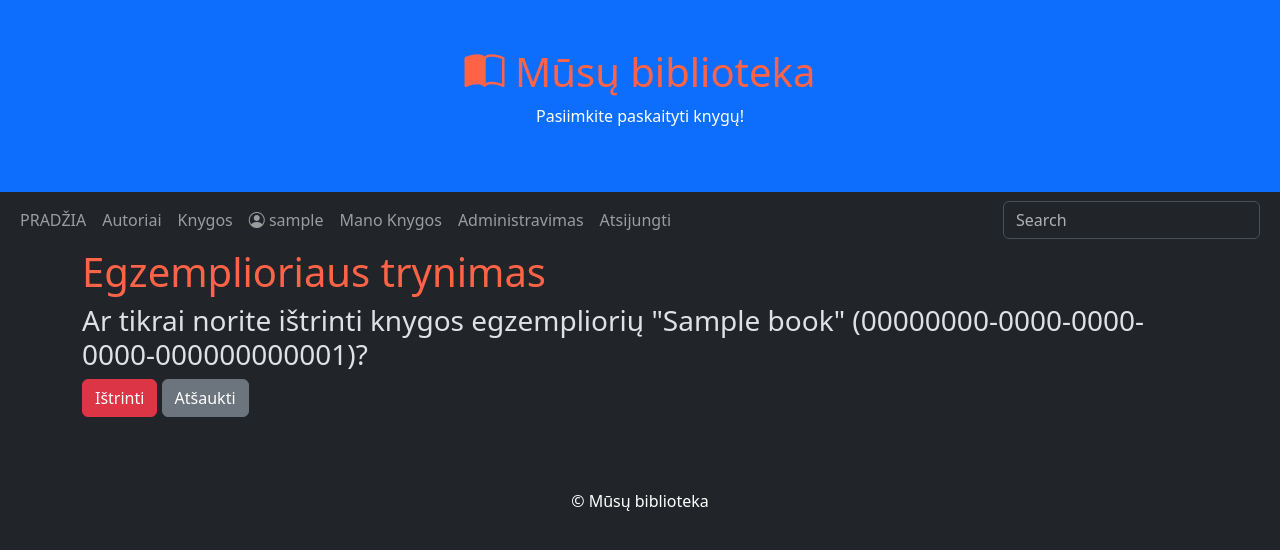
After one commit to DonatasNoreika/library_20251023, a Django app: page /instances/1/delete/ in a window 1280 px wide. The commit adds this page. Shown: the top 550 px of the page. Run offline with Django 5.2, Linux system fonts and the light colour scheme; a user stored in the database is signed in; tables that the repository leaves empty hold one stand-in row (values such as "Sample post"); some libraries are stand-ins or nearby versions.

Commit message:
11: +Prisijungęs darbuotojas (staff) gali ištrinti egzempliorių (DeleteView)

```diff
--- a/mysite/library/templates/instance.html
+++ b/mysite/library/templates/instance.html
@@ -17,5 +17,6 @@
 <p><b>Būsena: </b>{{ instance.get_status_display }}</p>
 <div>
     <a class="btn btn-warning btn-sm my-1" href="{% url 'instances_update' instance.pk %}">Redaguoti</a>
+    <a class="btn btn-danger btn-sm my-1" href="{% url 'instances_delete' instance.pk %}">Ištrinti</a>
 </div>
 {% endblock %}
--- /dev/null
+++ b/mysite/library/templates/instance_delete.html
@@ -0,0 +1,14 @@
+{% extends "base.html" %}
+
+{% block title %}Egzemplioriaus trynimas{% endblock %}
+
+{% block content %}
+<h1>Egzemplioriaus trynimas</h1>
+<h3>Ar tikrai norite ištrinti knygos egzempliorių "{{ instance.book.title }}" ({{ instance.uuid }})?</h3>
+<form method="post">
+    {% csrf_token %}
+    {% load crispy_forms_tags %}
+    <button type="submit" class="btn btn-danger">Ištrinti</button>
+    <a class="btn btn-secondary" href="{% url 'instance' instance.pk %}">Atšaukti</a>
+</form>
+{% endblock %}
--- a/mysite/library/urls.py
+++ b/mysite/library/urls.py
@@ -15,4 +15,5 @@ urlpatterns = [
     path("instances/<int:pk>/", views.BookInstanceDetailView.as_view(), name="instance"),
     path("instances/create/", views.BookInstanceCreateView.as_view(), name="instances_create"),
     path("instances/<int:pk>/update/", views.BookInstanceUpdateView.as_view(), name="instances_update"),
+    path("instances/<int:pk>/delete/", views.BookInstanceDeleteView.as_view(), name="instances_delete"),
 ]
--- a/mysite/library/views.py
+++ b/mysite/library/views.py
@@ -161,3 +161,12 @@ class BookInstanceUpdateView(LoginRequiredMixin, UserPassesTestMixin, generic.Up
 
     def test_func(self):
         return self.request.user.is_staff
+
+class BookInstanceDeleteView(LoginRequiredMixin, UserPassesTestMixin, generic.DeleteView):
+    model = BookInstance
+    template_name = "instance_delete.html"
+    context_object_name = "instance"
+    success_url = reverse_lazy('instances')
+
+    def test_func(self):
+        return self.request.user.is_staff
```
